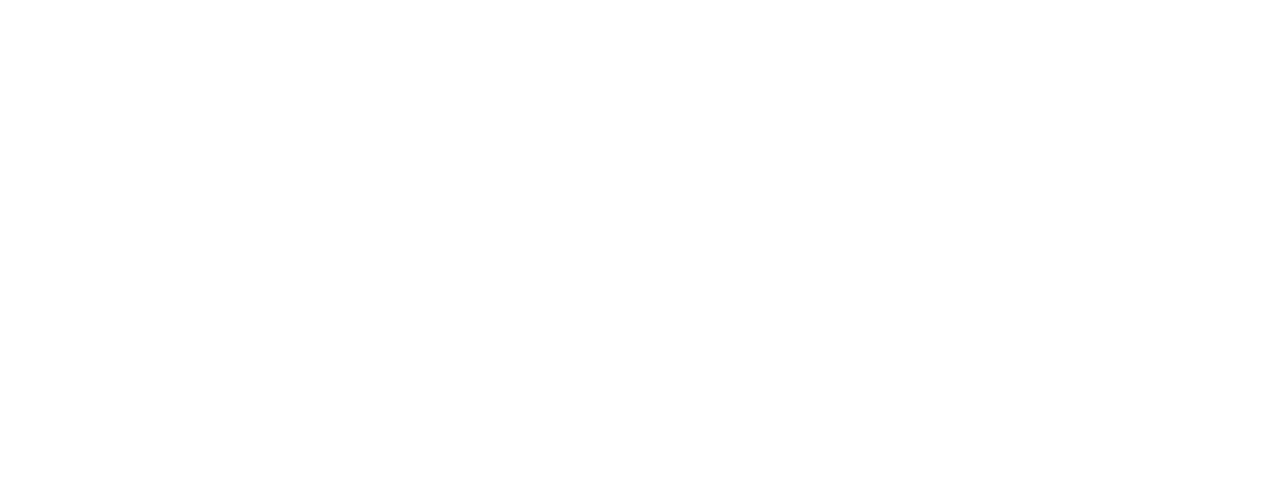
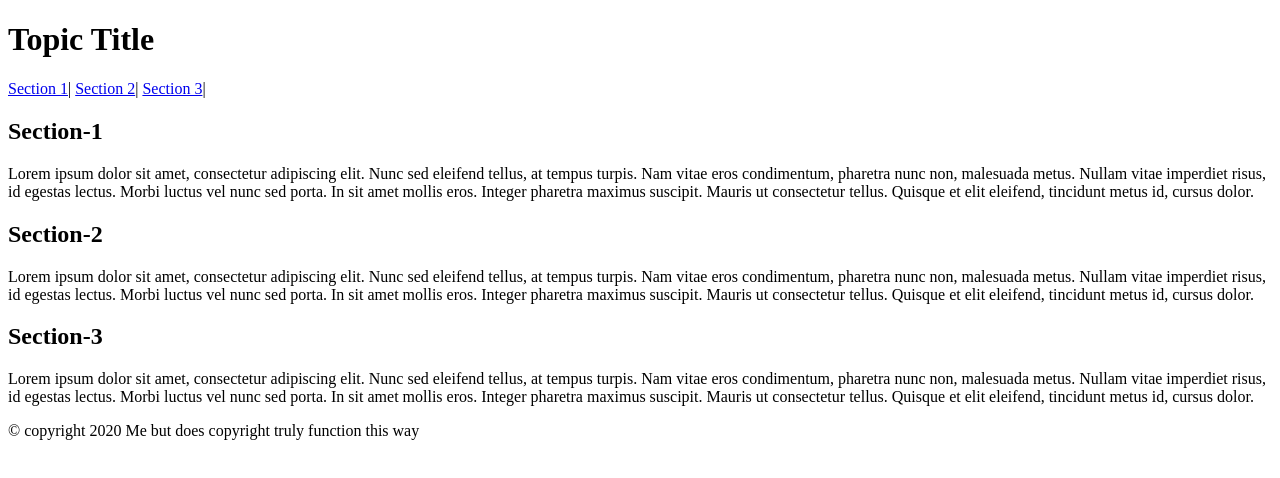
Before and after one commit to PHL-LC101-June-21/assignment-4-html-me-something-edlopez000, a website: page index.html in a window 1280 px wide. Drawn offline with Linux system fonts and the light colour scheme.

Commit message:
Added HTML structure and CSS structure

```diff
--- a/index.html
+++ b/index.html
@@ -1,8 +1,53 @@
 <!DOCTYPE html>
-<html>
-   <head>
-   </head>
-   <body>
-      <!-- Write your HTML in this file! -->
-   </body>
+<html lang="eng">
+  <head>
+    <meta charset="utf-8" />
+    <meta name="viewport" content="width=device-width, initial-scale=1" />
+    <meta name="description" content="Explanation of webpage" />
+
+    <link rel="stylesheet" href="styles.css">
+  </head>
+  <!-- Need to use the <p>, <header>, <footer>, <main>, <article> tags -->
+
+  <body>
+    <header>
+      <h1>Topic Title</h1>
+      <nav>
+        <a href="#section-1">Section 1</a>| <a href="#section-2">Section 2</a>|
+        <a href="#section-3">Section 3</a>|
+      </nav>
+    </header>
+
+    <main>
+      <article>
+        <section id="section-1">
+          <h2>Section-1</h2>
+          <p>Lorem ipsum dolor sit amet, consectetur adipiscing elit. Nunc sed eleifend tellus, at tempus turpis.
+            Nam vitae eros condimentum, pharetra nunc non, malesuada metus. Nullam vitae imperdiet risus, id egestas lectus.
+            Morbi luctus vel nunc sed porta. In sit amet mollis eros. Integer pharetra maximus suscipit. Mauris ut consectetur tellus.
+            Quisque et elit eleifend, tincidunt metus id, cursus dolor.</p>
+        </section>
+
+        <section id="section-2">
+          <h2>Section-2</h2>
+          <p>Lorem ipsum dolor sit amet, consectetur adipiscing elit. Nunc sed eleifend tellus, at tempus turpis.
+            Nam vitae eros condimentum, pharetra nunc non, malesuada metus. Nullam vitae imperdiet risus, id egestas lectus.
+            Morbi luctus vel nunc sed porta. In sit amet mollis eros. Integer pharetra maximus suscipit. Mauris ut consectetur tellus.
+            Quisque et elit eleifend, tincidunt metus id, cursus dolor.</p>
+        </section>
+
+        <section id="section-3">
+          <h2>Section-3</h2>
+          <p>Lorem ipsum dolor sit amet, consectetur adipiscing elit. Nunc sed eleifend tellus, at tempus turpis.
+            Nam vitae eros condimentum, pharetra nunc non, malesuada metus. Nullam vitae imperdiet risus, id egestas lectus.
+            Morbi luctus vel nunc sed porta. In sit amet mollis eros. Integer pharetra maximus suscipit. Mauris ut consectetur tellus.
+            Quisque et elit eleifend, tincidunt metus id, cursus dolor.</p>
+        </section>
+      </article>
+    </main>
+
+    <footer>
+      <p>&copy; copyright 2020 Me but does copyright truly function this way</p>
+    </footer>
+  </body>
 </html>
--- a/styles.css
+++ b/styles.css
@@ -1 +1,5 @@
 /* Write your CSS here! */
+
+html {
+    cursor: url(assets/tiny-hand.cur), default;
+}
```
Also changed, not shown: 3 other files.
